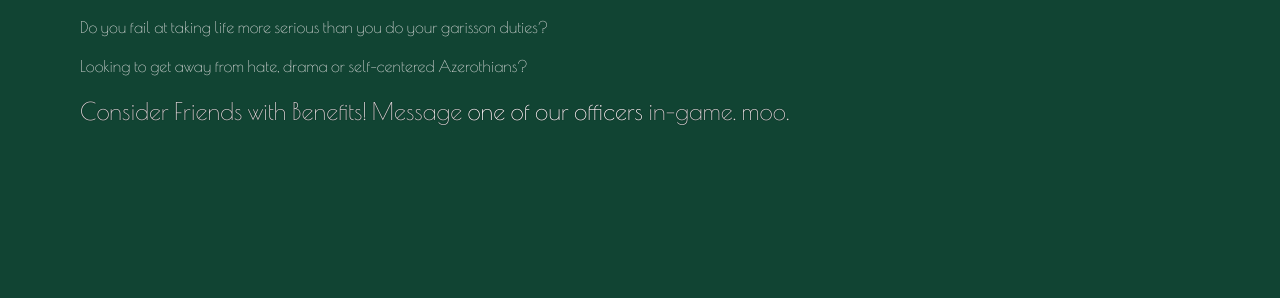
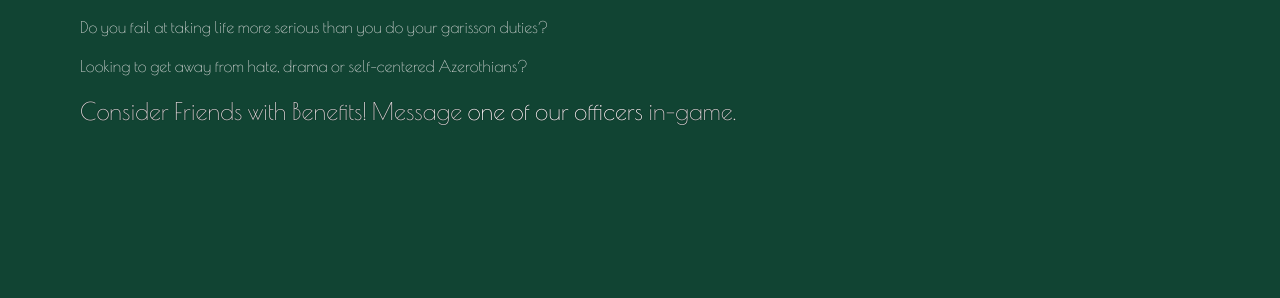
Before and after one commit to lhunath/friends.fail, a Jekyll site: the page built from apply.md, in a window 1280 px wide and 900 px high, scrolled down 248 px. Shown: the part 344-642 px from the top of the window. Built offline with Jekyll 4.4.1, drawn with Linux system fonts in a browser that asks for light colours; some web fonts are replaced.

Commit message:
Update apply.md

```diff
--- a/apply.md
+++ b/apply.md
@@ -16,4 +16,4 @@
 
 Looking to get away from hate, drama or self-centered Azerothians?
 
-### Consider Friends with Benefits!  Message [one of our officers](/members) in-game. moo.
+### Consider Friends with Benefits!  Message [one of our officers](/members) in-game.
```
